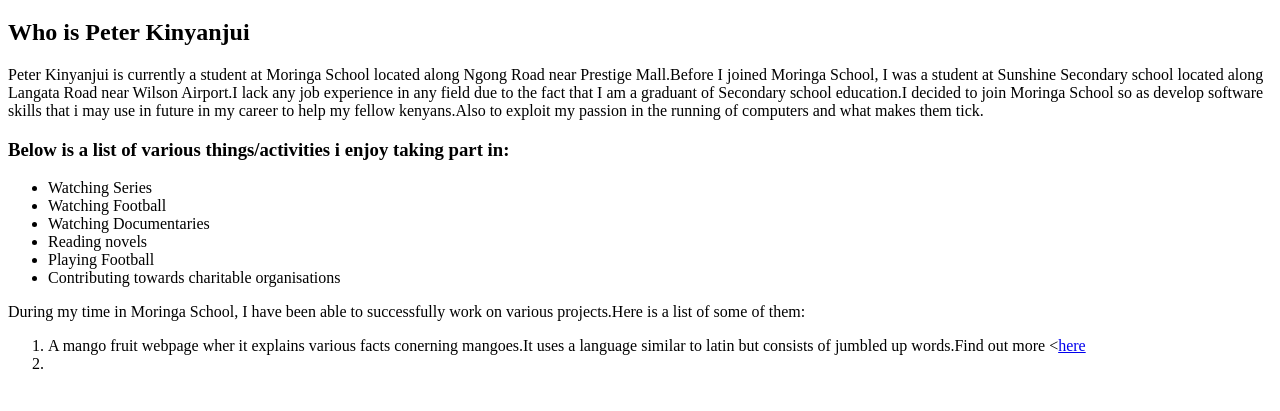
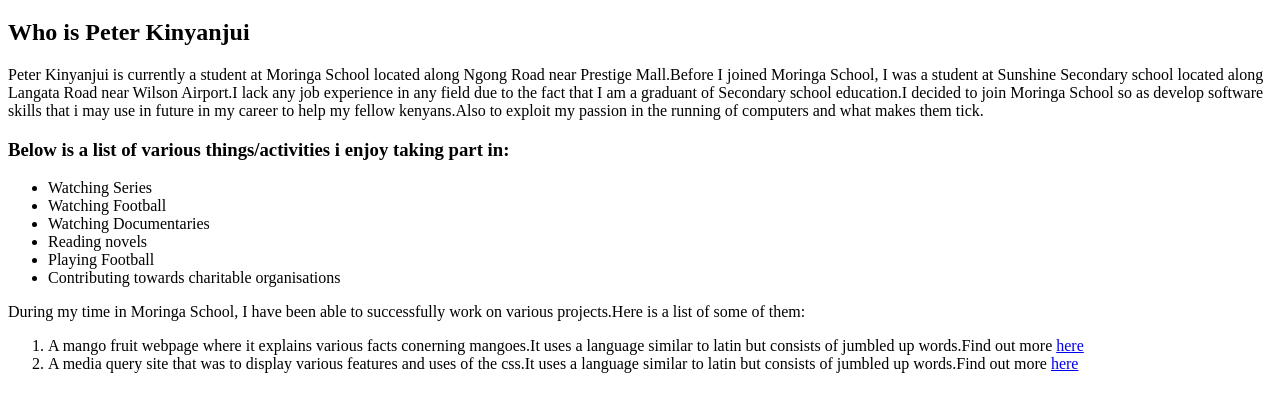
Before and after one commit to KIKIKILOKJ/Portfolio-project, a plain HTML site: page index.html in a window 1280 px wide. Shown: the part 61-472 px from the top of the page. Drawn offline with Linux system fonts and the light colour scheme.

Commit message:
Add to the initial webpage

```diff
--- a/index.html
+++ b/index.html
@@ -24,8 +24,8 @@
      <div class="main">
        <p>During my time in Moringa School, I have been able to successfully work on various projects.Here is a list of some of them:</p>
        <ol>
-         <li>A mango fruit webpage wher it explains various facts conerning mangoes.It uses a language similar to latin but consists of jumbled up words.Find out more <<a href="https://github.com/KIKIKILOKJ/Mango">here</a> </li>
-         <li></li>
+         <li>A mango fruit webpage where it explains various facts conerning mangoes.It uses a language similar to latin but consists of jumbled up words.Find out more <a href="https://github.com/KIKIKILOKJ/Mango">here</a> </li>
+         <li>A media query site that was to display various features and uses of the css.It uses a language similar to latin but consists of jumbled up words.Find out more <a href="https://github.com/KIKIKILOKJ/MEDIA">here</a> </li>
 
        </ol>
 
```
